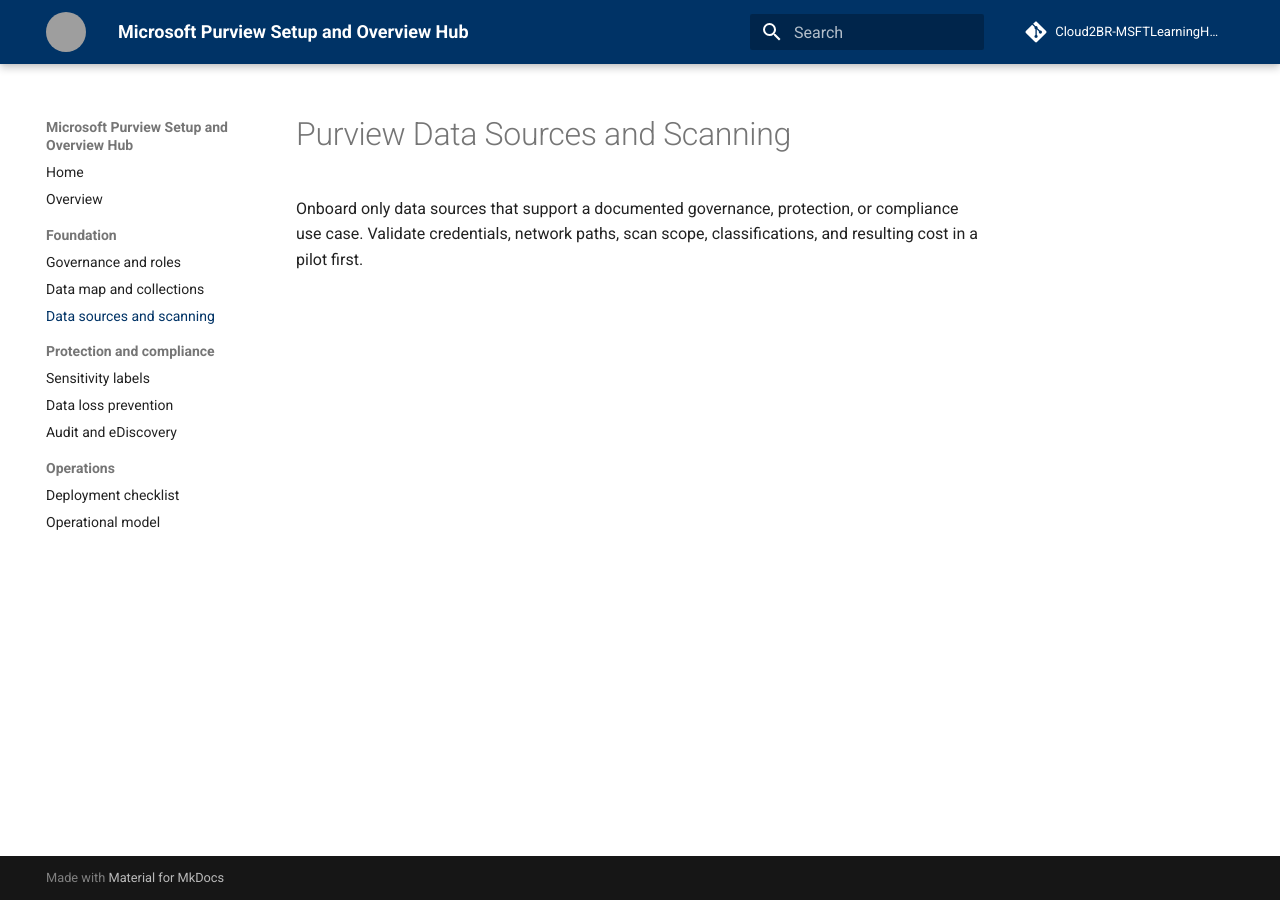
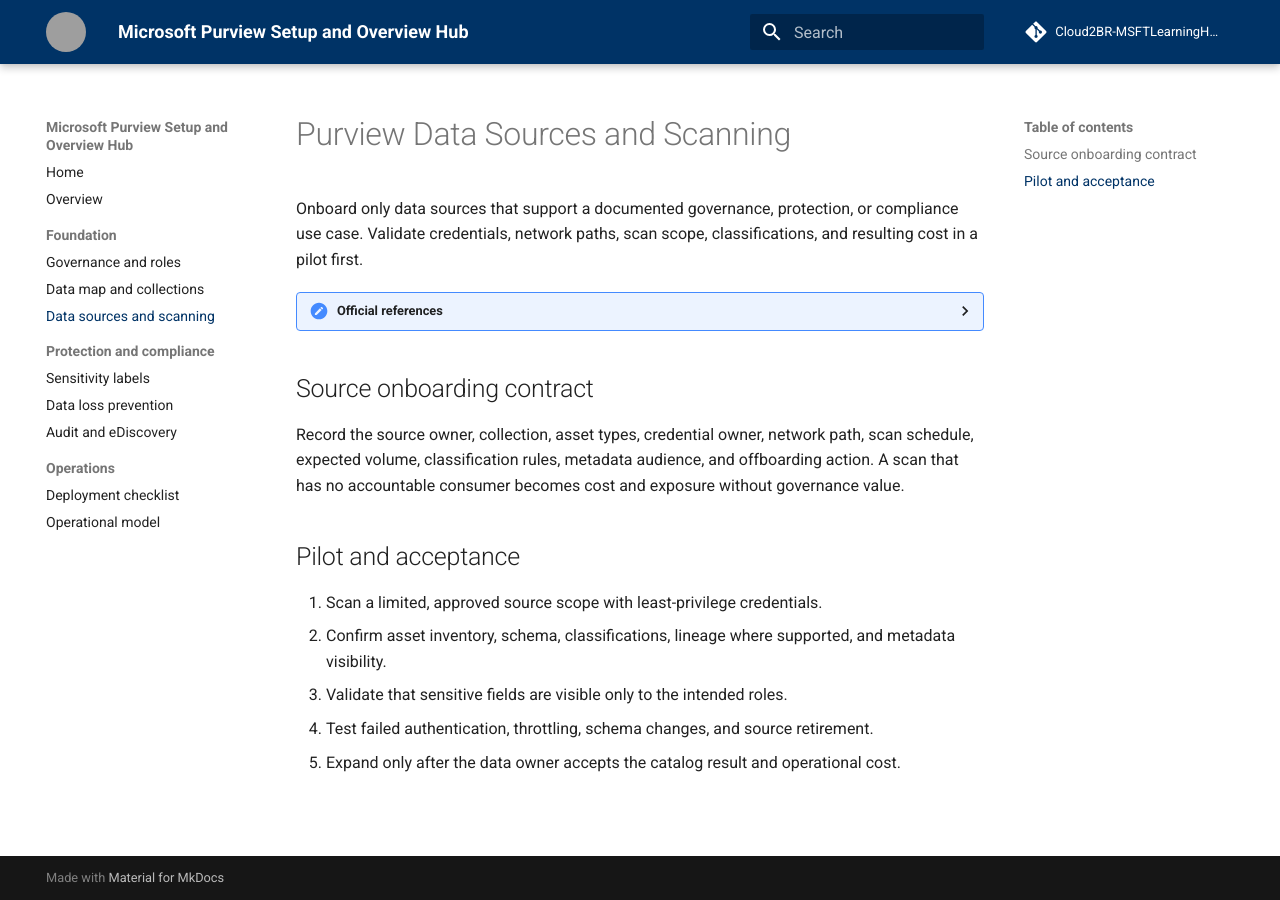
Before and after one commit to Cloud2BR-MSFTLearningHub/Purview-Setup-Overview, an MkDocs documentation site: the page built from docs/foundation/data-sources-and-scanning.md, in a window 1280 px wide. Built offline with MkDocs 1.6.1 and Material for MkDocs 9.7.7, drawn with Linux system fonts in a browser that asks for light colours; comment, search, counter and statistics services are not loaded; grey boxes are pictures that could not be loaded.

Commit message:
Expand Purview implementation guidance

```diff
--- a/docs/foundation/data-sources-and-scanning.md
+++ b/docs/foundation/data-sources-and-scanning.md
@@ -10,3 +10,23 @@ Last updated: 2026-07-27
 ----------
 
 Onboard only data sources that support a documented governance, protection, or compliance use case. Validate credentials, network paths, scan scope, classifications, and resulting cost in a pilot first.
+
+<details markdown>
+<summary>Official references</summary>
+
+- [Microsoft Purview Data Map](https://learn.microsoft.com/en-us/purview/data-map)
+- [Data sources that connect to Data Map](https://learn.microsoft.com/en-us/purview/data-map-data-sources)
+
+</details>
+
+## Source onboarding contract
+
+Record the source owner, collection, asset types, credential owner, network path, scan schedule, expected volume, classification rules, metadata audience, and offboarding action. A scan that has no accountable consumer becomes cost and exposure without governance value.
+
+## Pilot and acceptance
+
+1. Scan a limited, approved source scope with least-privilege credentials.
+2. Confirm asset inventory, schema, classifications, lineage where supported, and metadata visibility.
+3. Validate that sensitive fields are visible only to the intended roles.
+4. Test failed authentication, throttling, schema changes, and source retirement.
+5. Expand only after the data owner accepts the catalog result and operational cost.
```
Also changed, not shown: docs/overview.md (+21 -0 lines), docs/protection/data-loss-prevention.md (+16 -0 lines), docs/protection/sensitivity-labels.md (+16 -0 lines).
